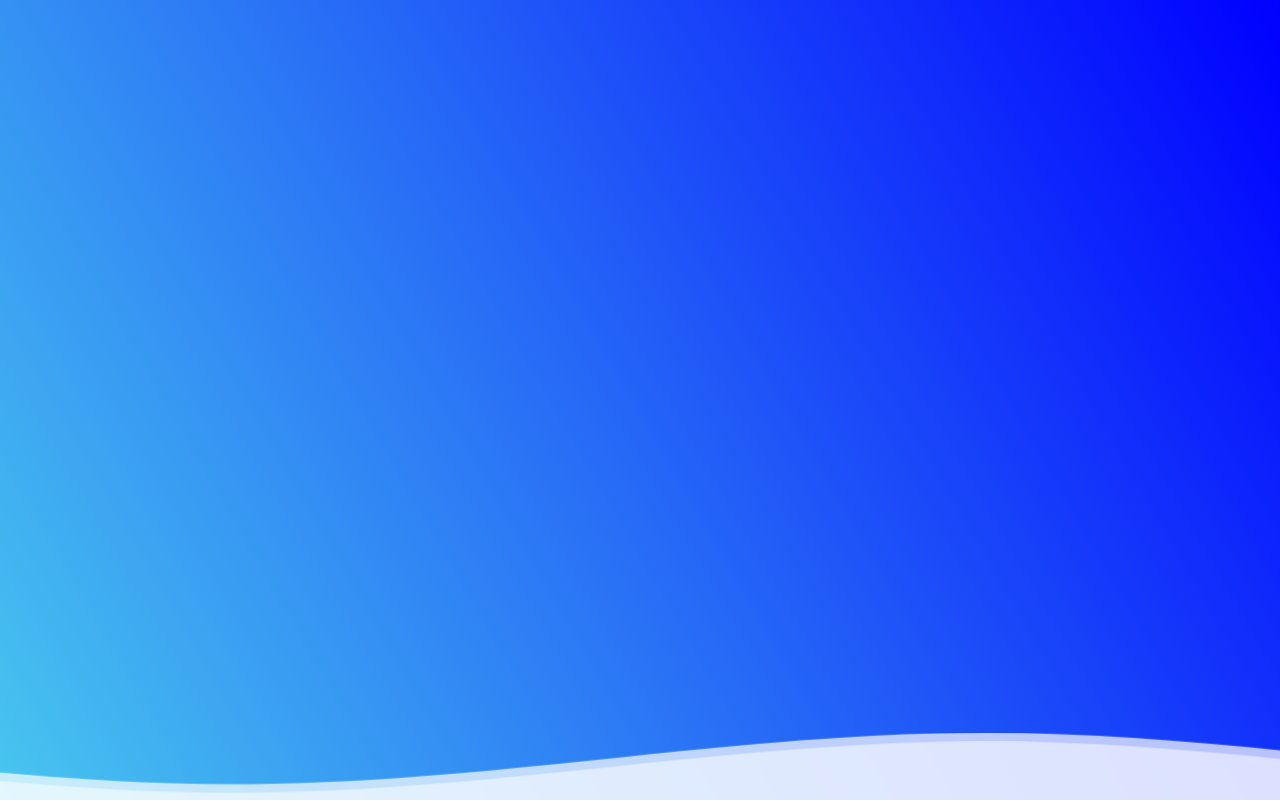
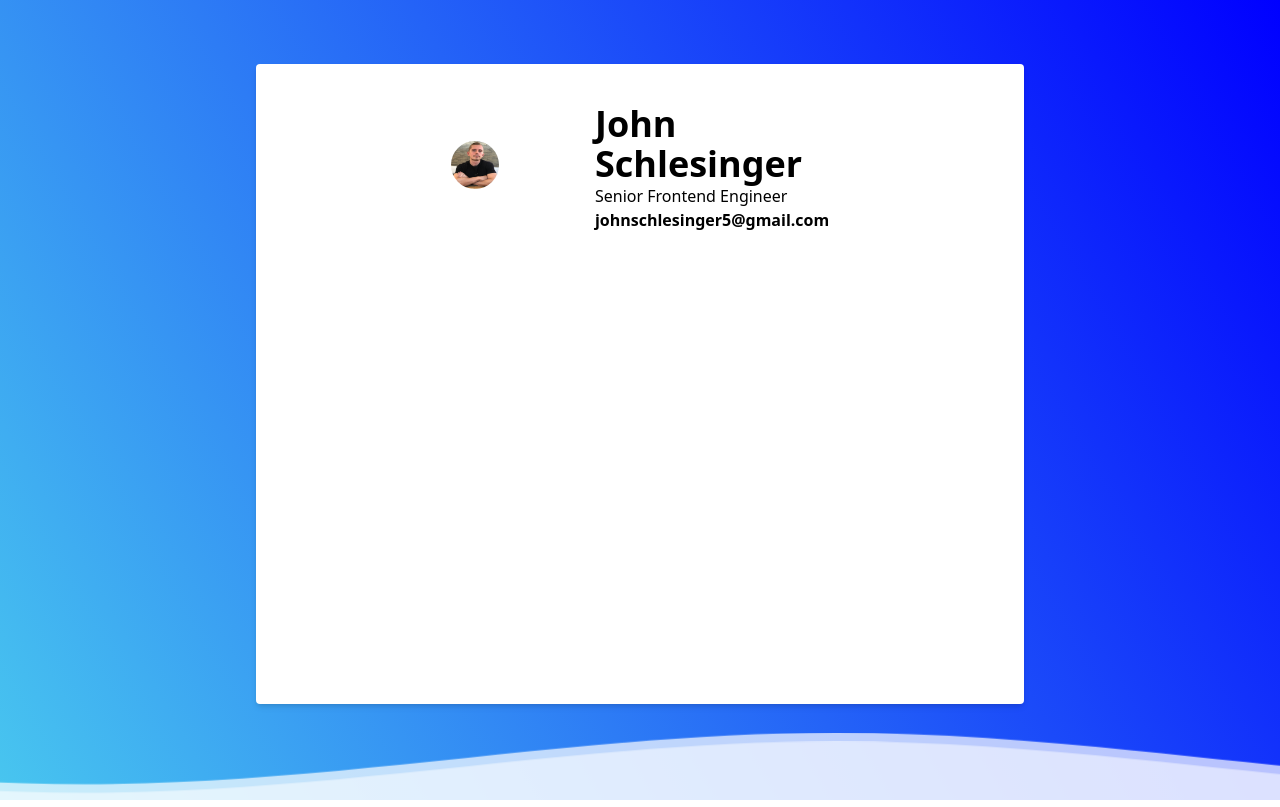
Before and after one commit to Jschles1/john-schlesinger, a Next.js app: page / in a window 1280 px wide. Built offline with nearby package versions, Linux system fonts and the light colour scheme; what tailwindcss-animation would draw is missing.

Commit message:
Add header

```diff
--- /dev/null
+++ b/src/components/Header.tsx
@@ -0,0 +1,19 @@
+import * as React from 'react';
+import NextImage from 'next/image';
+
+const Header: React.FC = () => (
+    <div className="flex items-center mx-auto max-w-[55%]">
+        <div className="mr-24">
+            <NextImage className="rounded-full" src="/images/headshot2022.jpg" width={180} height={180} />
+        </div>
+        <div className="h-full">
+            <h1 className="text-4xl font-bold">John Schlesinger</h1>
+            <div>
+                <p>Senior Frontend Engineer</p>
+                <p className="font-bold">johnschlesinger5@gmail.com</p>
+            </div>
+        </div>
+    </div>
+);
+
+export default Header;
--- a/src/components/Layout.tsx
+++ b/src/components/Layout.tsx
@@ -1,8 +1,5 @@
 import * as React from 'react';
-
-interface Props {
-    children?: React.ReactNode;
-}
+import Header from './Header';
 
 const Waves: React.FC = () => (
     <div className="absolute bottom-0 w-full">
@@ -51,10 +48,17 @@ const Waves: React.FC = () => (
     </div>
 );
 
+interface Props {
+    children?: React.ReactNode;
+}
+
 const Layout: React.FC<Props> = ({ children }) => {
     return (
-        <div className="bg-gradient-60 from-[#48c6ef] to-[blue] min-h-screen">
-            <div>{children}</div>
+        <div className="bg-gradient-60 from-[#48c6ef] to-[blue] min-h-screen flex items-start justify-center pt-16 font-nunito">
+            <div className="bg-white mx-auto w-[60%] max-w-[60%] shadow-md rounded h-[80vh] p-10">
+                <Header />
+                <div>{children}</div>
+            </div>
             <Waves />
         </div>
     );
--- a/src/pages/index.tsx
+++ b/src/pages/index.tsx
@@ -10,29 +10,7 @@ const Home: NextPage = () => {
                 <link rel="icon" href="/favicon.ico" />
             </Head>
 
-            <main className="">
-                {/* <svg
-                    className="waves"
-                    xmlns="http://www.w3.org/2000/svg"
-                    xmlnsXlink="http://www.w3.org/1999/xlink"
-                    viewBox="0 24 150 28"
-                    preserveAspectRatio="none"
-                    shapeRendering="auto"
-                >
-                    <defs>
-                        <path
-                            id="gentle-wave"
-                            d="M-160 44c30 0 58-18 88-18s 58 18 88 18 58-18 88-18 58 18 88 18 v44h-352z"
-                        />
-                    </defs>
-                    <g className="parallax">
-                        <use xlinkHref="#gentle-wave" x="48" y="0" fill="rgba(255,255,255,0.7" />
-                        <use xlinkHref="#gentle-wave" x="48" y="3" fill="rgba(255,255,255,0.5)" />
-                        <use xlinkHref="#gentle-wave" x="48" y="5" fill="rgba(255,255,255,0.3)" />
-                        <use xlinkHref="#gentle-wave" x="48" y="7" fill="#fff" />
-                    </g>
-                </svg> */}
-            </main>
+            <main className=""></main>
         </div>
     );
 };
```
Also changed, not shown: public/images/headshot2022.jpg (added).
